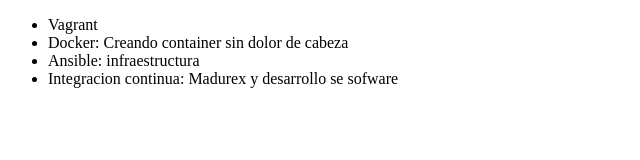
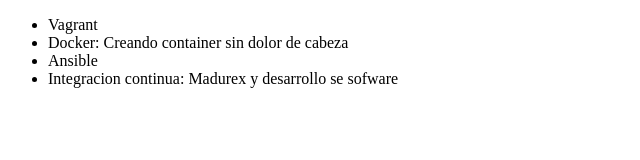
Before and after one commit to elkin2174/alura-git, a plain HTML site: page index.html in a window 1280 px wide. Shown: the whole page, without its empty margins (0-640 px from the left). Drawn offline with Linux system fonts and the light colour scheme.

Commit message:
Revert "Cambiando nimbre ansible"
This reverts commit 098c719ff6c23926a677f8b1ab2ce4ca41b10a35.

```diff
--- a/index.html
+++ b/index.html
@@ -8,7 +8,7 @@
      <ul>
          <li> Vagrant </li>
          <li> Docker: Creando container sin dolor de cabeza </li>
-         <li> Ansible: infraestructura </li>
+         <li> Ansible </li>
          <li> Integracion continua: Madurex y desarrollo se sofware </li>
      </ul>
 </body>
```
